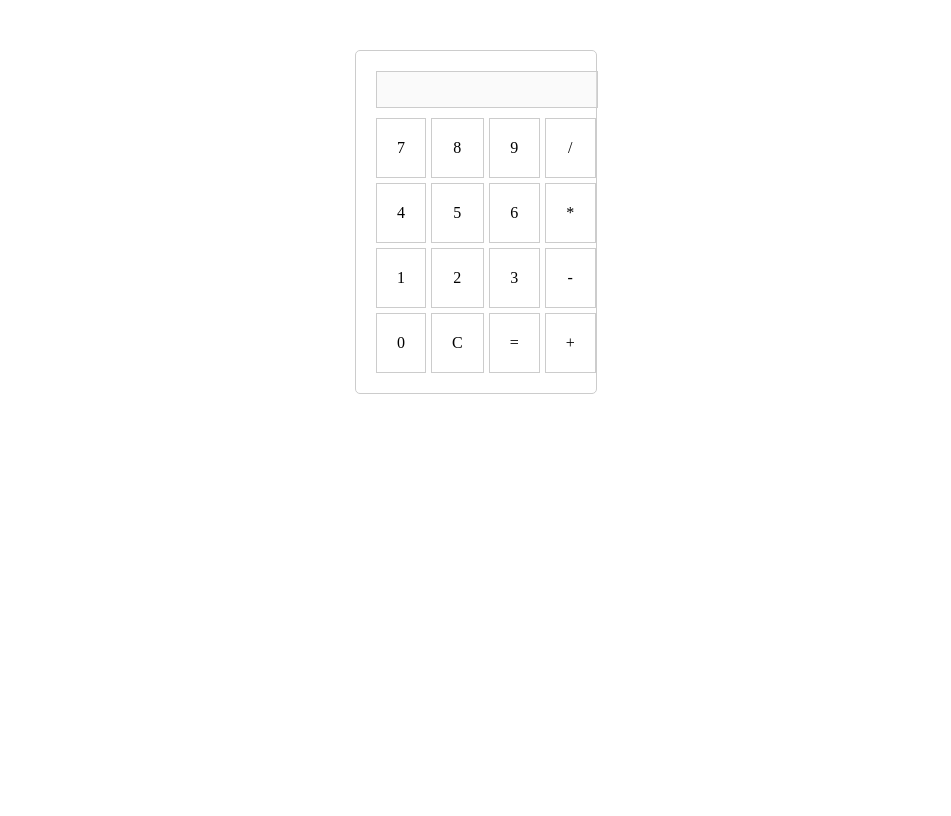
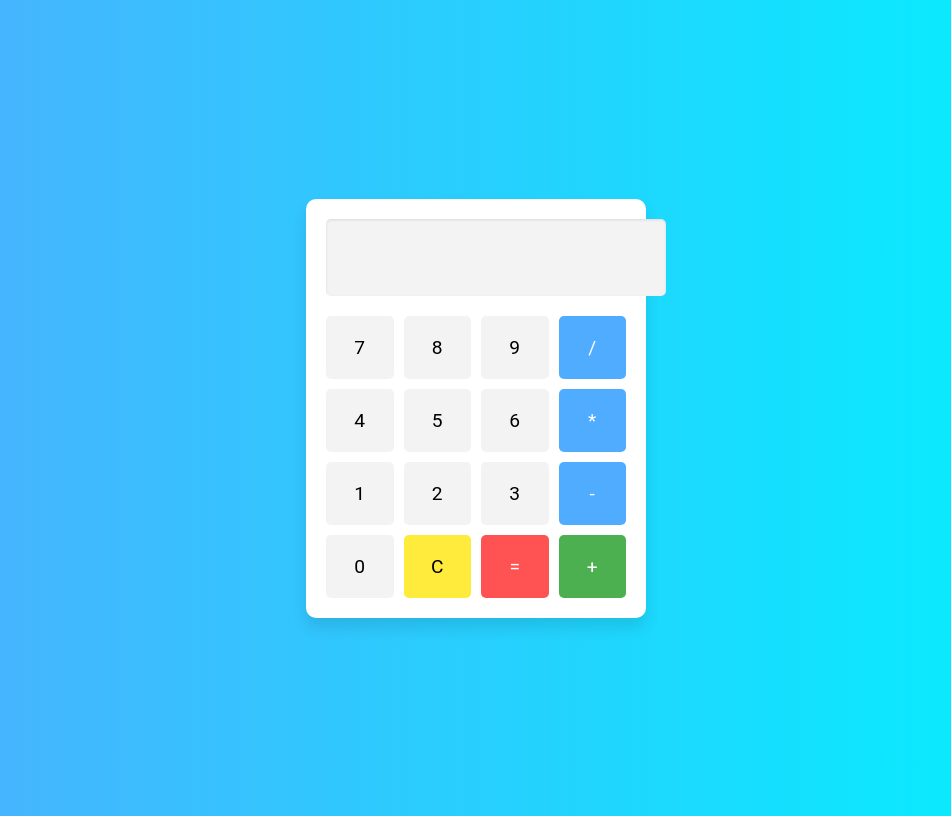
Before and after one commit to notenrechner/notenrechner.github.io, a plain HTML site: page taschenrechner.html in a window 1280 px wide. Shown: the whole page, without its empty margins (164-1115 px from the left). Drawn offline with Linux system fonts and the light colour scheme.

Commit message:
Update taschenrechner.html

```diff
--- a/taschenrechner.html
+++ b/taschenrechner.html
@@ -5,31 +5,115 @@
     <meta name="viewport" content="width=device-width, initial-scale=1.0">
     <title>Taschenrechner</title>
     <style>
+        body {
+            display: flex;
+            justify-content: center;
+            align-items: center;
+            height: 100vh;
+            background: linear-gradient(to right, #4facfe, #00f2fe);
+            font-family: 'Roboto', sans-serif;
+        }
+
         .calculator {
-            max-width: 200px;
-            margin: 50px auto;
+            background: #fff;
             padding: 20px;
-            border: 1px solid #ccc;
-            border-radius: 5px;
+            border-radius: 10px;
+            box-shadow: 0 10px 15px rgba(0, 0, 0, 0.1);
+            max-width: 300px;
+            width: 100%;
         }
+
         .display {
             width: 100%;
-            padding: 10px;
-            margin-bottom: 10px;
+            padding: 20px;
+            margin-bottom: 20px;
             text-align: right;
-            border: 1px solid #ccc;
+            border: none;
+            background: #f3f3f3;
+            border-radius: 5px;
+            font-size: 2rem;
+            box-shadow: inset 0 1px 3px rgba(0, 0, 0, 0.1);
         }
+
         .buttons {
             display: grid;
             grid-template-columns: repeat(4, 1fr);
-            gap: 5px;
+            gap: 10px;
         }
+
         .button {
             padding: 20px;
-            border: 1px solid #ccc;
+            border: none;
+            border-radius: 5px;
             cursor: pointer;
             text-align: center;
+            font-size: 1.2rem;
+            transition: background 0.3s ease, box-shadow 0.3s ease;
         }
+
+        .button:hover {
+            box-shadow: 0 5px 10px rgba(0, 0, 0, 0.2);
+        }
+
+        .button:active {
+            transform: scale(0.95);
+        }
+
+        .button:nth-child(4n+4) {
+            background: #4facfe;
+            color: #fff;
+        }
+
+        .button:nth-child(4n+4):hover {
+            background: #3a8dde;
+        }
+
+        .button:nth-child(4n+4):active {
+            background: #3179b5;
+        }
+
+        .button:not(:nth-child(4n+4)) {
+            background: #f3f3f3;
+        }
+
+        .button:nth-last-child(3) {
+            background: #ffeb3b;
+        }
+
+        .button:nth-last-child(3):hover {
+            background: #ffdd00;
+        }
+
+        .button:nth-last-child(3):active {
+            background: #ffcc00;
+        }
+
+        .button:nth-last-child(2) {
+            background: #ff5252;
+            color: #fff;
+        }
+
+        .button:nth-last-child(2):hover {
+            background: #ff1744;
+        }
+
+        .button:nth-last-child(2):active {
+            background: #d50000;
+        }
+
+        .button:nth-last-child(1) {
+            background: #4caf50;
+            color: #fff;
+        }
+
+        .button:nth-last-child(1):hover {
+            background: #43a047;
+        }
+
+        .button:nth-last-child(1):active {
+            background: #388e3c;
+        }
+
     </style>
 </head>
 <body>
```
